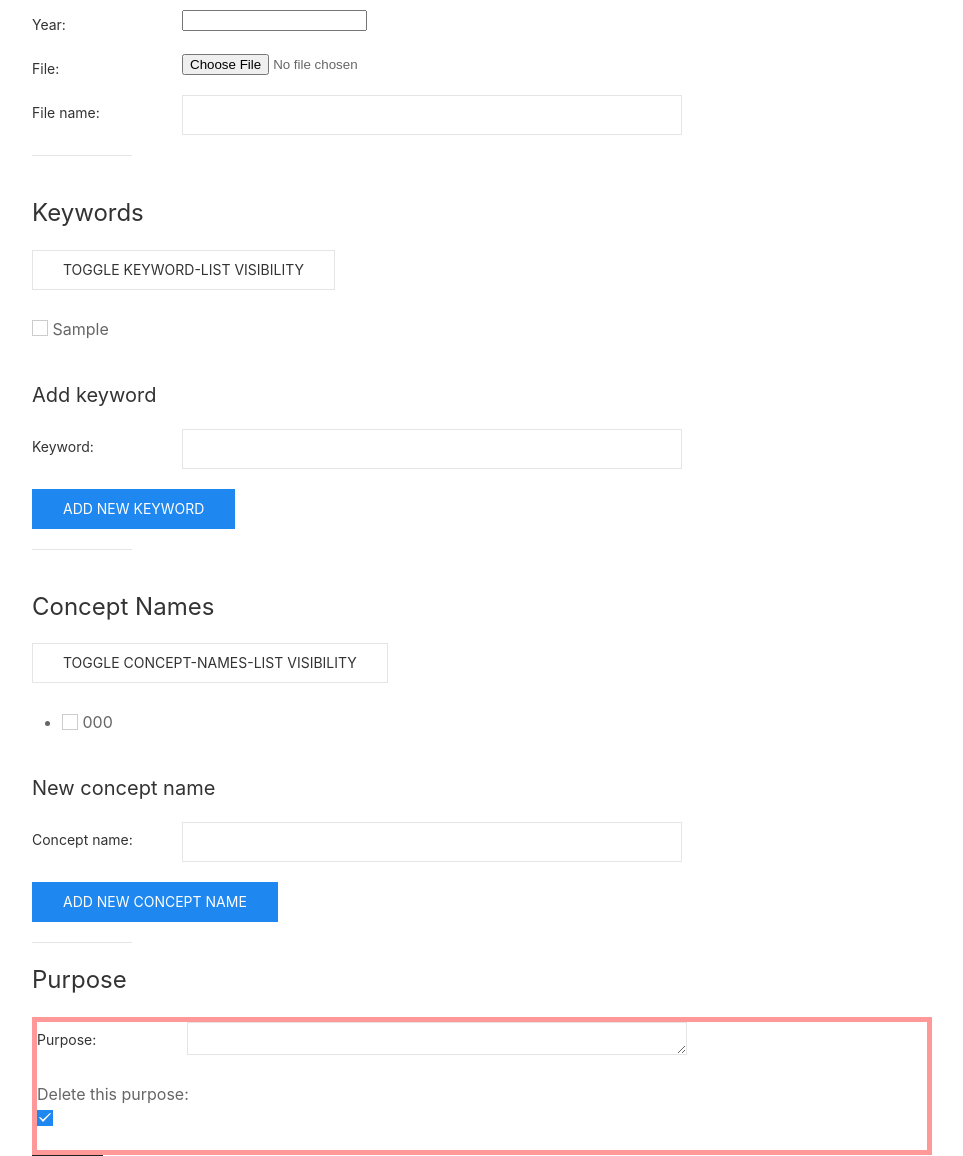
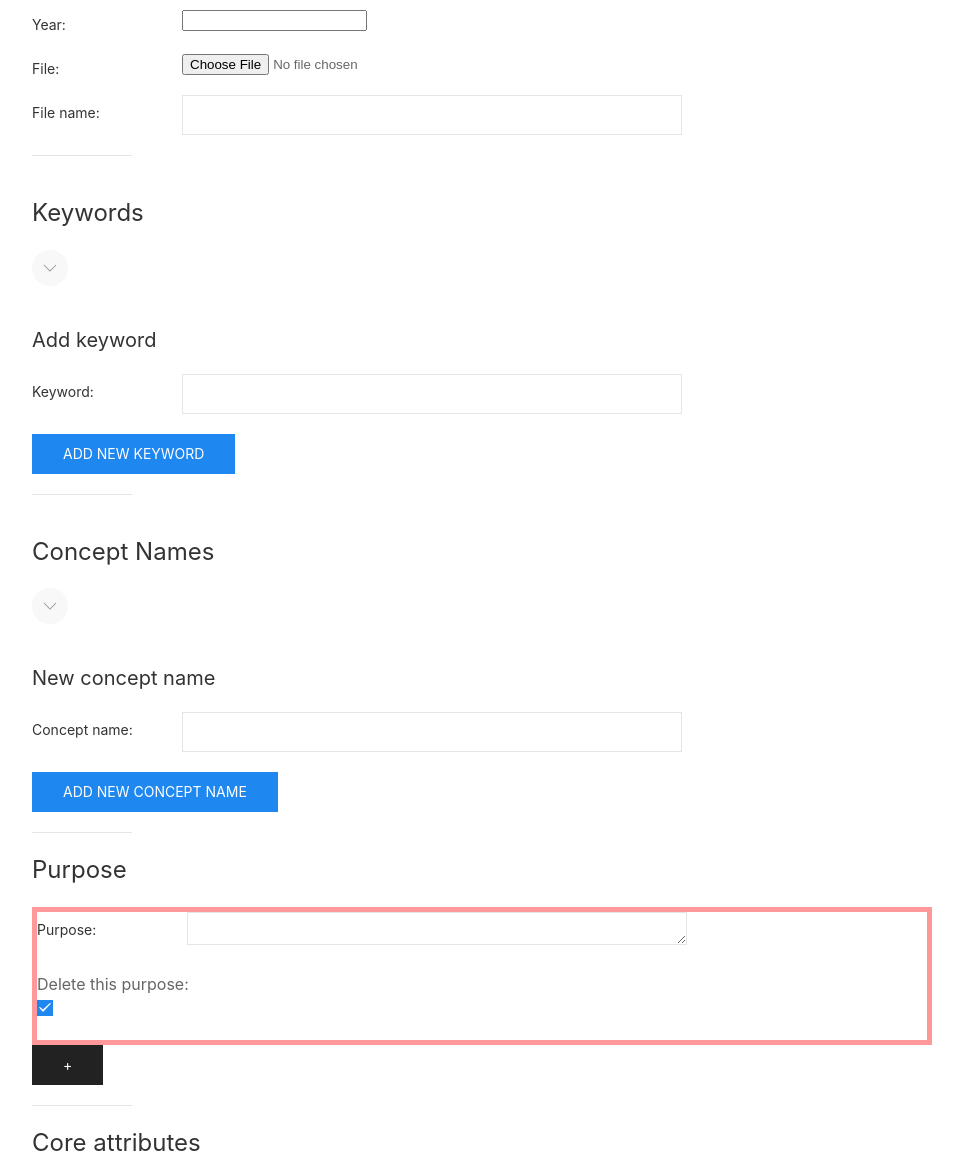
Before and after one commit to blueCat11/Landmarks_Literature_DB, a Django app: page /LM_DB/enterData/ in a window 1280 px wide. Shown: the part 980-2136 px from the top of the page, without its empty margins (158-1121 px from the left). Run offline with Django 3.2, Linux system fonts and the light colour scheme; a user stored in the database is signed in; tables that the repository leaves empty hold one stand-in row (values such as "Sample post"); some libraries are stand-ins or nearby versions.

Commit message:
change toggle buttons to have up and down arrows

```diff
--- a/LM_DB_Django/LM_DB/static/css/enterData.css
+++ b/LM_DB_Django/LM_DB/static/css/enterData.css
@@ -17,3 +17,11 @@
 .not_saved{
     border: 5px solid rgb(255, 153, 153);
 }
+
+.paper_concept_names, .paper_categories, .paper_keywords {
+    display:none;
+}
+
+/*
+TODO: add icon chevron-up and chevron-down to button
+*/
--- a/LM_DB_Django/LM_DB/static/js/addFormToFormsetDynamically.js
+++ b/LM_DB_Django/LM_DB/static/js/addFormToFormsetDynamically.js
@@ -58,8 +58,8 @@ function cloneMore(selector, type) {
         if ($(this).attr('type')==="button"){
              $(this).attr({'name': name, 'id': id});
         }else {
-            $(this).attr({'name': name, 'id': id}).val('')//.removeAttr('checked'); //TODO leave off the removeAttr
-            // $(this).prop( "checked", false ); // TODO instead add this
+            $(this).attr({'name': name, 'id': id}).val(''); //.removeAttr('checked');
+            // $(this).prop( "checked", false ); // possibly  instead add this
 
             if (id_str.includes('delete_this')){
                 $(this).attr({'name': name, 'id': id});
--- /dev/null
+++ b/LM_DB_Django/LM_DB/static/js/showAndHideFormStuff.js
@@ -0,0 +1,12 @@
+function toggleVisibility(currentButtonId, selectorToBeToggled){
+    $(selectorToBeToggled).toggle();
+    let $currentButton = $('#'+currentButtonId);
+    console.log($currentButton);
+    let currentIcon = $currentButton.attr("uk-icon");
+    console.log(currentIcon);
+    if (currentIcon === "chevron-down"){
+        $currentButton.attr("uk-icon", "chevron-up");
+    }else if(currentIcon === "chevron-up"){
+        $currentButton.attr("uk-icon", "chevron-down");
+    }
+}
--- a/LM_DB_Django/templates/LM_DB/EnterData.html
+++ b/LM_DB_Django/templates/LM_DB/EnterData.html
@@ -9,6 +9,7 @@
     <script src="{% static 'js/ajaxStuffFromBibtex.js' %}"></script>
     <script src="{% static 'js/addUikitStuffToForms.js' %}"></script>
     <script src="{% static 'js/distinguish_deleted_forms.js' %}"></script>
+    <script src="{% static 'js/showAndHideFormStuff.js' %}"></script>
 
     <link rel="stylesheet" href="{% static 'css/enterData.css' %}">
 {% endblock %}
@@ -40,9 +41,7 @@
 
             {% if paper_keywords_form %}
                 <h3>Keywords</h3>
-                <input class="button uk-button uk-button-default" type="button" name="toggle_keywords_button"
-                       value="toggle keyword-list visibility"
-                       onclick="$('.paper_keywords').toggle();"/>
+                <a class="uk-icon-button" uk-icon="chevron-down" id="toggle_keywords_button" onclick="toggleVisibility(this.id, '.paper_keywords')"></a>
                 <div class="paper_keywords uk-form">
                 {% for field in paper_keywords_form.hidden_fields %}
                     {{ field }}
@@ -63,9 +62,7 @@
 
             {% if paper_concept_names_form %}
                 <h3>Concept Names</h3>
-                <input class="button uk-button uk-button-default" type="button" name="toggle_concept_names_button"
-                       value="toggle concept-names-list visibility"
-                       onclick="$('.paper_concept_names').toggle();"/>
+                <a class="uk-icon-button" uk-icon="chevron-down" id="toggle_concept_names_button" onclick="toggleVisibility(this.id, '.paper_concept_names')"></a>
                 <div class="paper_concept_names uk-form">
                 {% for field in paper_concept_names_form.hidden_fields %}
                     {{ field }}
@@ -139,9 +136,7 @@
             <hr class="uk-divider-small">
             {% if paper_categories_form %}
                 <h3>Categories</h3>
-                <input class="button uk-button uk-button-default" type="button" name="toggle_categories_button"
-                       value="toggle category-list visibility"
-                       onclick="$('.paper_categories').toggle();"/>
+                <a class="uk-icon-button" uk-icon="chevron-down" id="toggle_categories_button" onclick="toggleVisibility(this.id, '.paper_categories')"></a>
                 <div class="paper_categories">
                 {% for field in paper_categories_form.hidden_fields %}
                     {{ field }}
```
